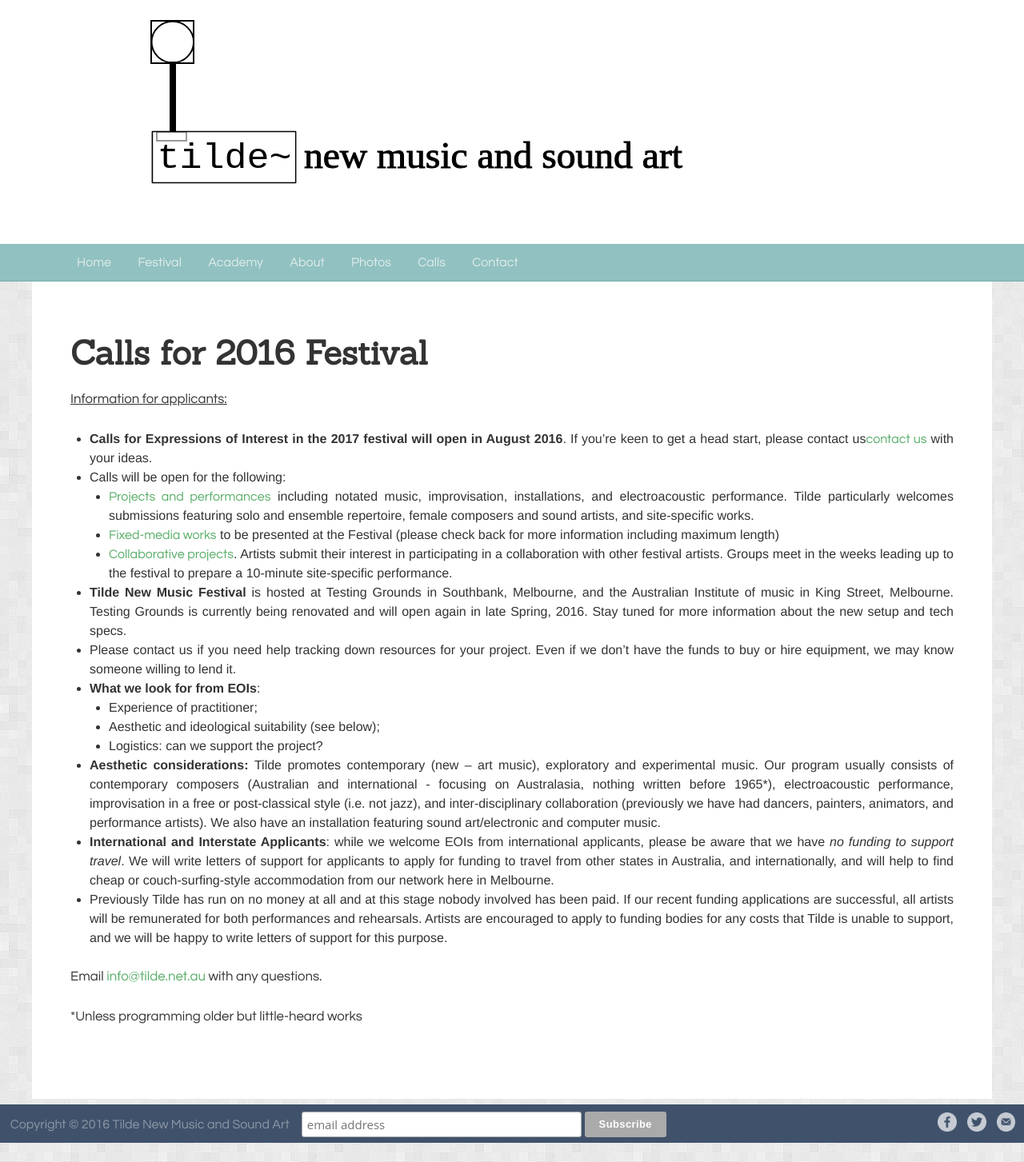
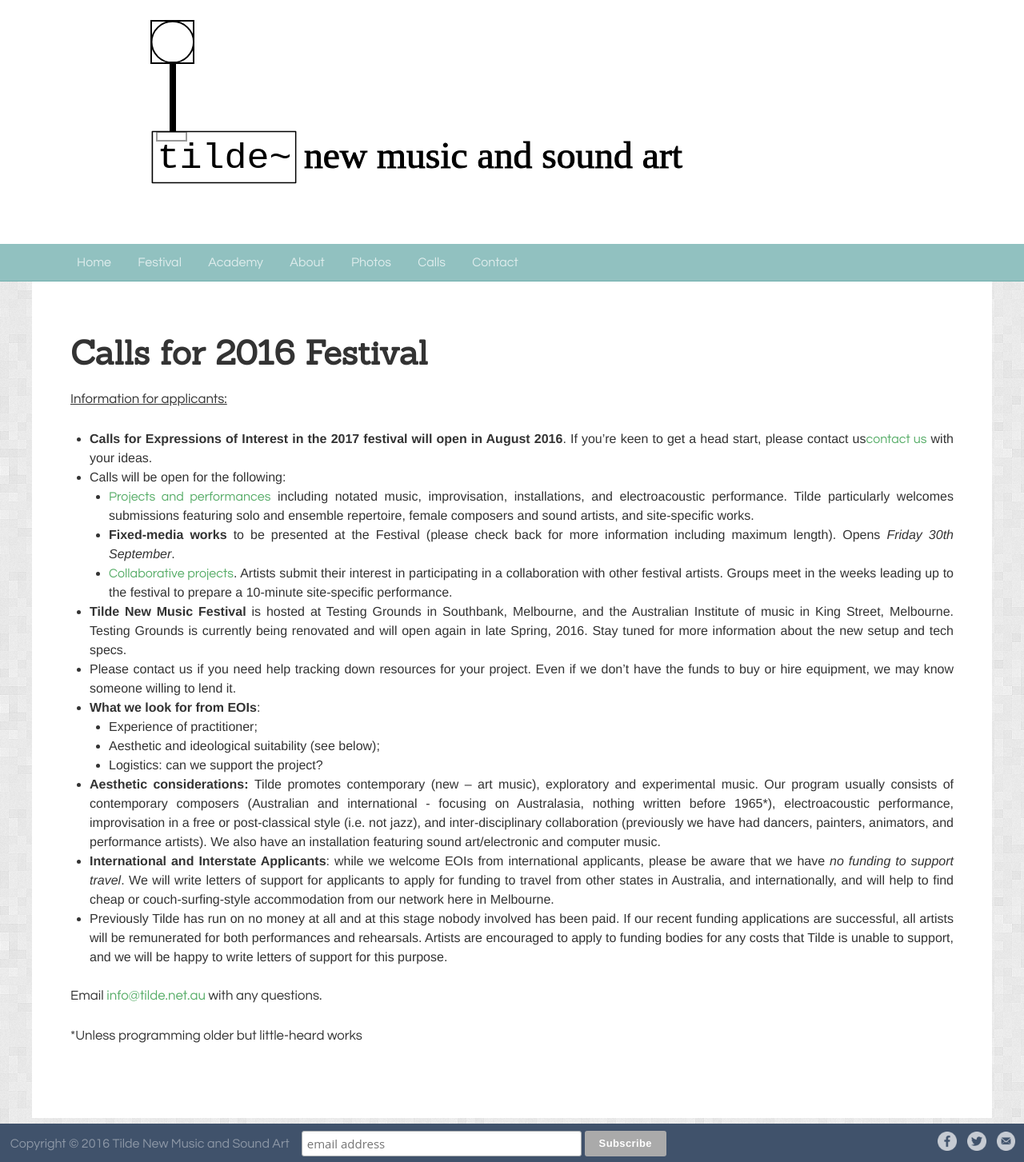
Before and after one commit to unclewalter/tilde-festival-website, a Jekyll site: the page built from pages/calls.md, in a window 1280 px wide. Shown: the whole page at 80% size. Built offline with Jekyll 4.4.1, drawn with Linux system fonts in a browser that asks for light colours.

Commit message:
Update calls.md

```diff
--- a/pages/calls.md
+++ b/pages/calls.md
@@ -9,7 +9,7 @@
 *   **Calls for Expressions of Interest in the 2017 festival will open in August 2016**. If you're keen to get a head start, please contact us[contact us](http://www.tilde.net.au/contact/) with your ideas.
 *   Calls will be open for the following:
     *   [Projects and performances](/eoi-projects/) including notated music, improvisation, installations, and electroacoustic performance. Tilde particularly welcomes submissions featuring solo and ensemble repertoire, female composers and sound artists, and site-specific works.
-    *   [Fixed-media works](/fixed-media) to be presented at the Festival (please check back for more information including maximum length)
+    *   **Fixed-media works** to be presented at the Festival (please check back for more information including maximum length). Opens _Friday 30th September_.
     *   [Collaborative projects](/eoi-collab). Artists submit their interest in participating in a collaboration with other festival artists. Groups meet in the weeks leading up to the festival to prepare a 10-minute site-specific performance.
 *   **Tilde New Music Festival** is hosted at Testing Grounds in Southbank, Melbourne, and the Australian Institute of music in King Street, Melbourne. Testing Grounds is currently being renovated and will open again in late Spring, 2016. Stay tuned for more information about the new setup and tech specs.
 *   Please contact us if you need help tracking down resources for your project. Even if we don't have the funds to buy or hire equipment, we may know someone willing to lend it.
```
